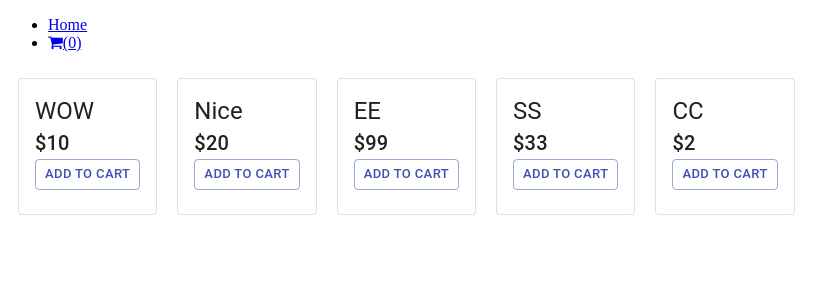
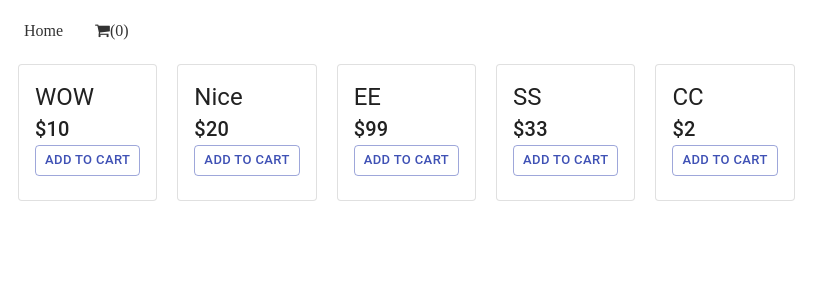
Before and after one commit to usamasubhani/shopcart, a React (Create React App) app: page / in a window 1280 px wide. Shown: the top 300 px of the page, without its empty margins (0-840 px from the left). Built offline with nearby package versions, Linux system fonts and the light colour scheme.

Commit message:
Style navigation bar

```diff
--- /dev/null
+++ b/src/components/Navigation.css
@@ -0,0 +1,23 @@
+ul {
+    list-style-type: none;
+    margin: 0;
+    padding: 0;
+    overflow: hidden;
+}
+
+li {
+float: left;
+}
+
+li a {
+display: block;
+color: #333;
+text-align: center;
+padding: 14px 16px;
+text-decoration: none;
+}
+
+li a:hover {
+background-color: #000;
+color: white;
+}
--- a/src/components/Navigation.js
+++ b/src/components/Navigation.js
@@ -1,6 +1,6 @@
 import React, { useContext } from 'react'
 import { GlobalContext } from '../context/GlobalContext'
-
+import './Navigation.css';
 import { Link } from "react-router-dom";
 
 function Navigation() {
```
